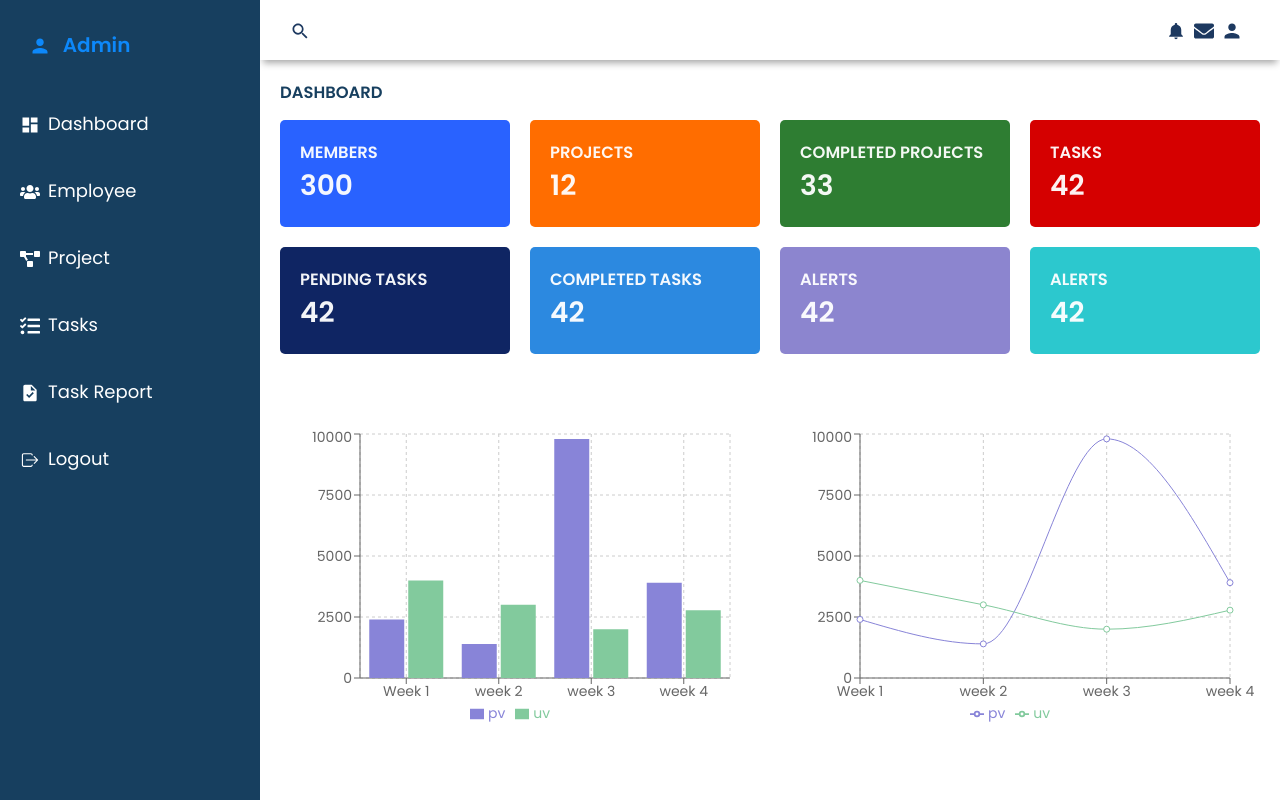
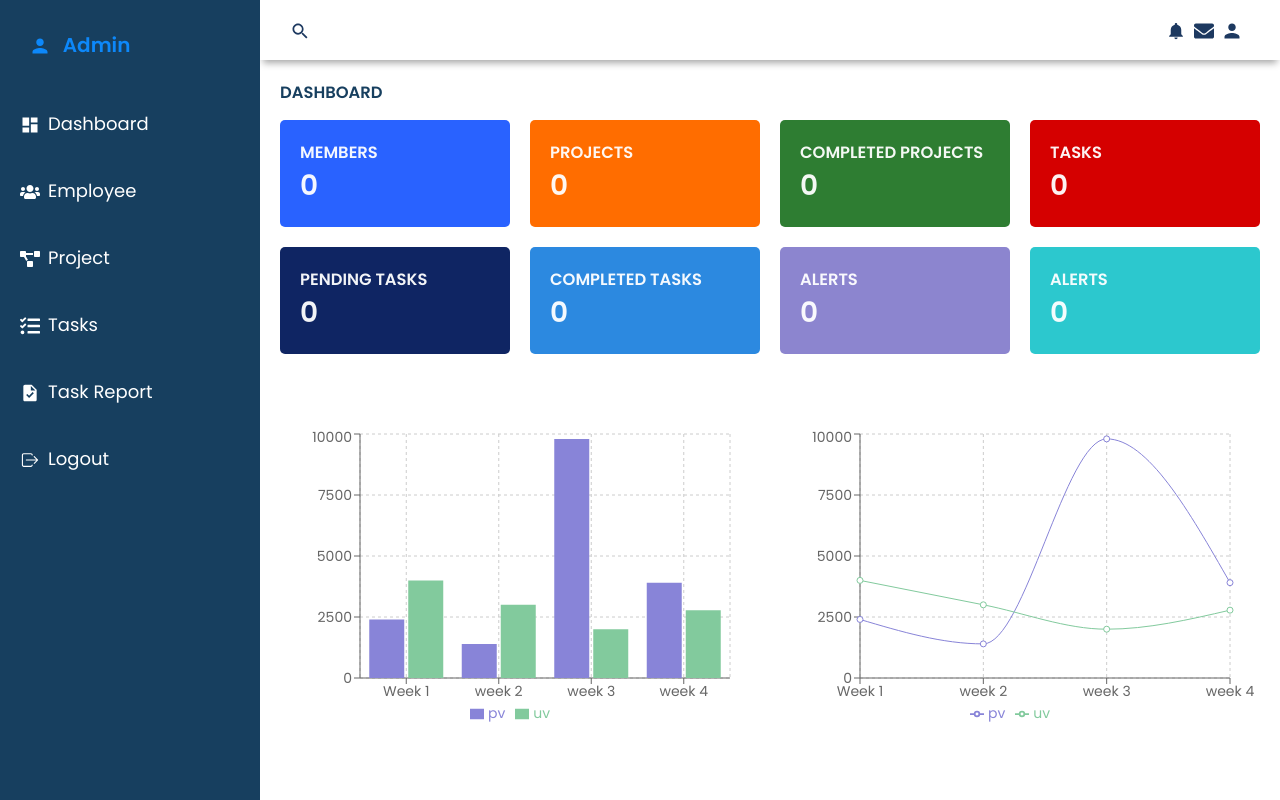
Before and after one commit to charityandani/Task-management-System, a React (Create React App) app in the folder task-planner/: page /Admin in a window 1280 px wide. Built offline with nearby package versions, Linux system fonts and the light colour scheme.

Commit message:
Update DashboardContent.js

```diff
--- a/task-planner/src/components/DashboardContent.js
+++ b/task-planner/src/components/DashboardContent.js
@@ -47,28 +47,28 @@ const data = [
                     <h3>MEMBERS</h3>
 
                 </div>
-                <h1>300</h1>
+                <h1>0</h1>
             </div>
             <div className='card'>
                 <div className='card-inner'>
                     <h3>PROJECTS</h3>
 
                 </div>
-                <h1>12</h1>
+                <h1>0</h1>
             </div>
             <div className='card'>
                 <div className='card-inner'>
                     <h3>COMPLETED PROJECTS</h3>
 
                 </div>
-                <h1>33</h1>
+                <h1>0</h1>
             </div>
             <div className='card'>
                 <div className='card-inner'>
                     <h3>TASKS</h3>
 
                 </div>
-                <h1>42</h1>
+                <h1>0</h1>
             </div>
 
             <div className='card'>
@@ -76,28 +76,28 @@ const data = [
                     <h3>PENDING TASKS</h3>
 
                 </div>
-                <h1>42</h1>
+                <h1>0</h1>
             </div>
             <div className='card'>
                 <div className='card-inner'>
                     <h3>COMPLETED TASKS</h3>
 
                 </div>
-                <h1>42</h1>
+                <h1>0</h1>
             </div>
             <div className='card'>
                 <div className='card-inner'>
                     <h3>ALERTS</h3>
 
                 </div>
-                <h1>42</h1>
+                <h1>0</h1>
             </div>
             <div className='card'>
                 <div className='card-inner'>
                     <h3>ALERTS</h3>
 
                 </div>
-                <h1>42</h1>
+                <h1>0</h1>
             </div>
 
         </div>
```
